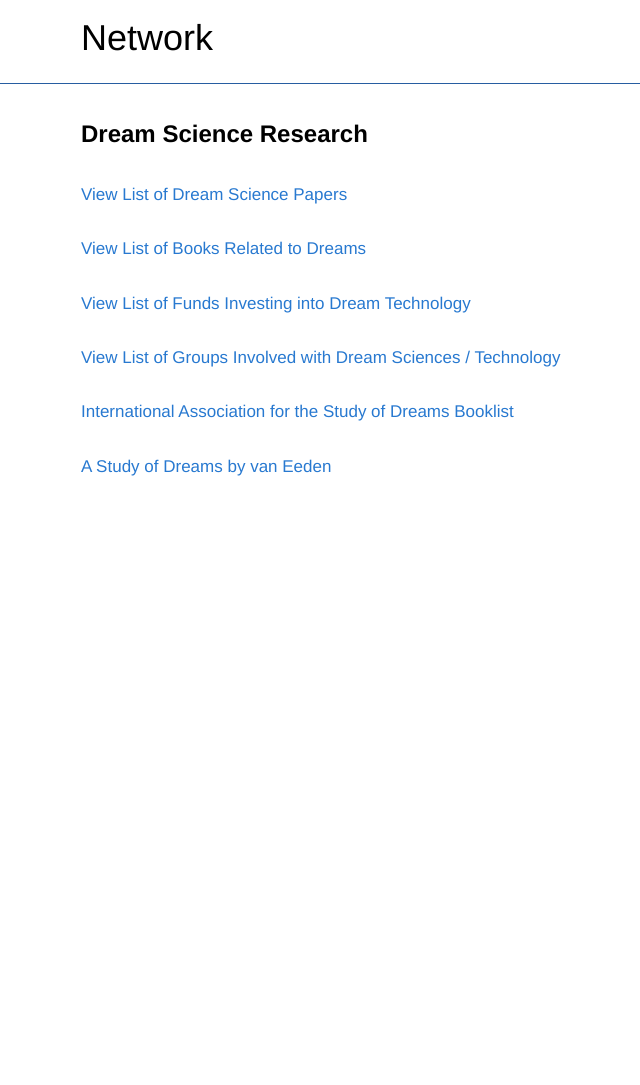
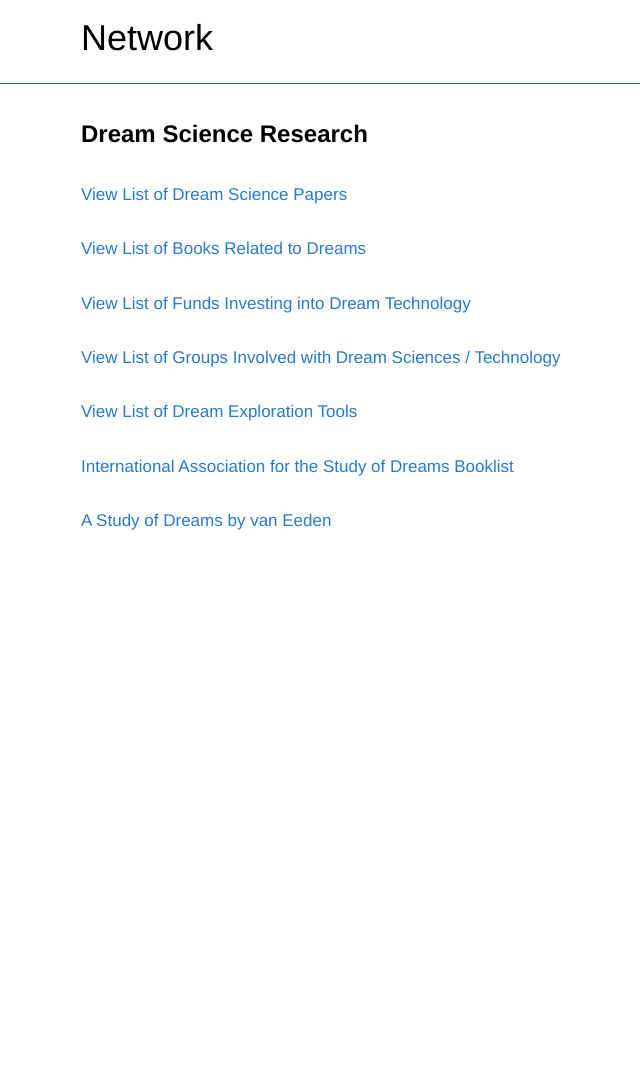
Before and after one commit to networkf/network.github.io, a Jekyll site: the page built from dreamscience.md, in a window 1280 px wide. Shown: the whole page, without its empty margins (194-834 px from the left). Built offline with Jekyll 4.4.1, drawn with Linux system fonts in a browser that asks for light colours; some web fonts are replaced; our own code applies the rules of GitHub Pages for plain Markdown files; the repository's description, which GitHub fills in, is left out; before the commit the page ends 1031 px from its top, so only the background shows below that.

Commit message:
Update dreamscience.md

```diff
--- a/dreamscience.md
+++ b/dreamscience.md
@@ -21,6 +21,9 @@ layout: default
 [View List of Groups Involved with Dream Sciences / Technology](https://www.notion.so/networkfoundation/210b521638de80f6bb09ff157eeec6d7)
 <br>
 <br>
+[View List of Dream Exploration Tools](https://www.notion.so/networkfoundation/21cb521638de806c9f30df6ac9c082ed)
+<br>
+<br>
 [International Association for the Study of Dreams Booklist](https://www.asdreams.org/books-a-z/)
 <br>
 <br>
```
